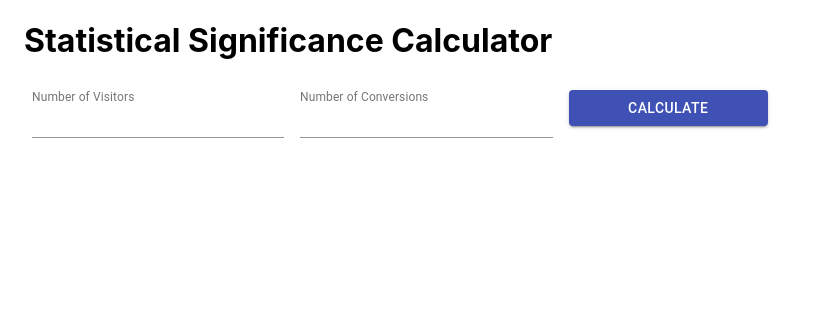
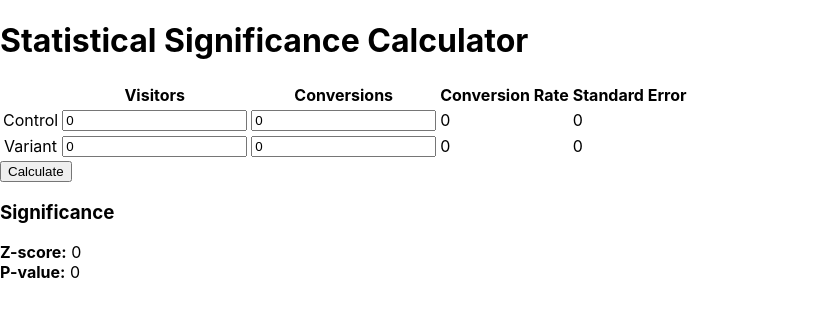
Before and after one commit to mikachan/stat-sig-calc, a React (Create React App) app: page / in a window 1280 px wide. Shown: the top 316 px of the page, without its empty margins (0-832 px from the left). Built offline with nearby package versions, Linux system fonts and the light colour scheme.

Commit message:
chore: initial calculator setup

```diff
--- a/src/Calculator.tsx
+++ b/src/Calculator.tsx
@@ -1,53 +1,178 @@
 import './Calculator.css';
 
-import { Theme, createStyles, makeStyles } from '@material-ui/core/styles';
+import React from 'react';
 
-import Button from '@material-ui/core/Button';
-import Container from '@material-ui/core/Container';
-import TextField from '@material-ui/core/TextField';
+function Calculator() {
+	const [
+		numOfVisitorsControl,
+		setNumOfVisitorsControl,
+	] = React.useState<number>(0);
+	const [
+		numOfConversionsControl,
+		setNumOfConversionsControl,
+	] = React.useState<number>(0);
+	const [
+		conversionRateControl,
+		setConversionRateControl,
+	] = React.useState<number>(0);
+	const [
+		standardErrorControl,
+		setStandardErrorControl,
+	] = React.useState<number>(0);
 
-const useStyles = makeStyles((theme: Theme) =>
-	createStyles({
-		root: {
-			'& > *': {
-				margin: theme.spacing(1),
-				width: '25ch',
-			},
-		},
-	})
+	const [
+		numOfVisitorsVariant,
+		setNumOfVisitorsVariant,
+	] = React.useState<number>(0);
+	const [
+		numOfConversionsVariant,
+		setNumOfConversionsVariant,
+	] = React.useState<number>(0);
+	const [
+		conversionRateVariant,
+		setConversionRateVariant,
+	] = React.useState<number>(0);
+	const [
+		standardErrorVariant,
+		setStandardErrorVariant,
+	] = React.useState<number>(0);
+
+	const [calculatedSig, setCalculatedSig] = React.useState<number>(0);
+	const [pValue, setPValue] = React.useState<number>(0);
+
+	const handleControlVisitorChange = (
+		e: React.ChangeEvent<HTMLInputElement>
+	) => {
+		setNumOfVisitorsControl(parseInt(e.target.value));
+	};
+
+	const handleControlConversionChange = (
+		e: React.ChangeEvent<HTMLInputElement>
+	) => {
+		setNumOfConversionsControl(parseInt(e.target.value));
+	};
+
+	const handleVariantVisitorChange = (
+		e: React.ChangeEvent<HTMLInputElement>
+	) => {
+		setNumOfVisitorsVariant(parseInt(e.target.value));
+	};
+
+	const handleVariantConversionChange = (
+		e: React.ChangeEvent<HTMLInputElement>
+	) => {
+		setNumOfConversionsVariant(parseInt(e.target.value));
+	};
+
+	const calculateSignificance = () => {
+		setConversionRateControl(
+			numOfConversionsControl / numOfVisitorsControl
+		);
+		setStandardErrorControl(
+			Math.sqrt(
+				(conversionRateControl * (1 - conversionRateControl)) /
+					numOfVisitorsControl
+			)
 		);
 
-function Calculator() {
-	const classes = useStyles();
+		setConversionRateVariant(
+			numOfConversionsVariant / numOfVisitorsVariant
+		);
+		setStandardErrorVariant(
+			Math.sqrt(
+				(conversionRateVariant * (1 - conversionRateVariant)) /
+					numOfVisitorsVariant
+			)
+		);
+
+		setCalculatedSig(1);
+	};
 
 	return (
 		<div className="calculator">
-			<Container maxWidth="lg">
+			<div>
 				<header className="calculator-header">
 					<h1>Statistical Significance Calculator</h1>
 				</header>
-				<form className={classes.root} noValidate autoComplete="off">
-					<TextField
+				<div>
+					<form noValidate autoComplete="off">
+						<table>
+							<thead>
+								<tr>
+									<th></th>
+									<th>Visitors</th>
+									<th>Conversions</th>
+									<th>Conversion Rate</th>
+									<th>Standard Error</th>
+								</tr>
+							</thead>
+							<tbody>
+								<tr>
+									<td>Control</td>
+									<td>
+										<input
 											id="visitors"
-						label="Number of Visitors"
 											type="number"
-						InputLabelProps={{
-							shrink: true,
-						}}
+											value={numOfVisitorsControl}
+											onChange={
+												handleControlVisitorChange
+											}
 										/>
-					<TextField
+									</td>
+									<td>
+										<input
 											id="conversions"
-						label="Number of Conversions"
 											type="number"
-						InputLabelProps={{
-							shrink: true,
-						}}
+											value={numOfConversionsControl}
+											onChange={
+												handleControlConversionChange
+											}
 										/>
-					<Button variant="contained" color="primary" type="submit">
+									</td>
+									<td>{conversionRateControl}</td>
+									<td>{standardErrorControl}</td>
+								</tr>
+								<tr>
+									<tr>Variant</tr>
+									<td>
+										<input
+											id="visitors"
+											type="number"
+											value={numOfVisitorsVariant}
+											onChange={
+												handleVariantVisitorChange
+											}
+										/>
+									</td>
+									<td>
+										<input
+											id="conversions"
+											type="number"
+											value={numOfConversionsVariant}
+											onChange={
+												handleVariantConversionChange
+											}
+										/>
+									</td>
+									<td>{conversionRateVariant}</td>
+									<td>{standardErrorVariant}</td>
+								</tr>
+							</tbody>
+						</table>
+
+						<button onClick={() => calculateSignificance()}>
 							Calculate
-					</Button>
+						</button>
 					</form>
-			</Container>
+				</div>
+				<div>
+					<h3>Significance</h3>
+					<strong>Z-score:</strong> {calculatedSig}
+					<br />
+					<strong>P-value:</strong> {pValue}
+					<br />
+				</div>
+			</div>
 		</div>
 	);
 }
```
Lines whose indentation alone changed are shown as unchanged.
